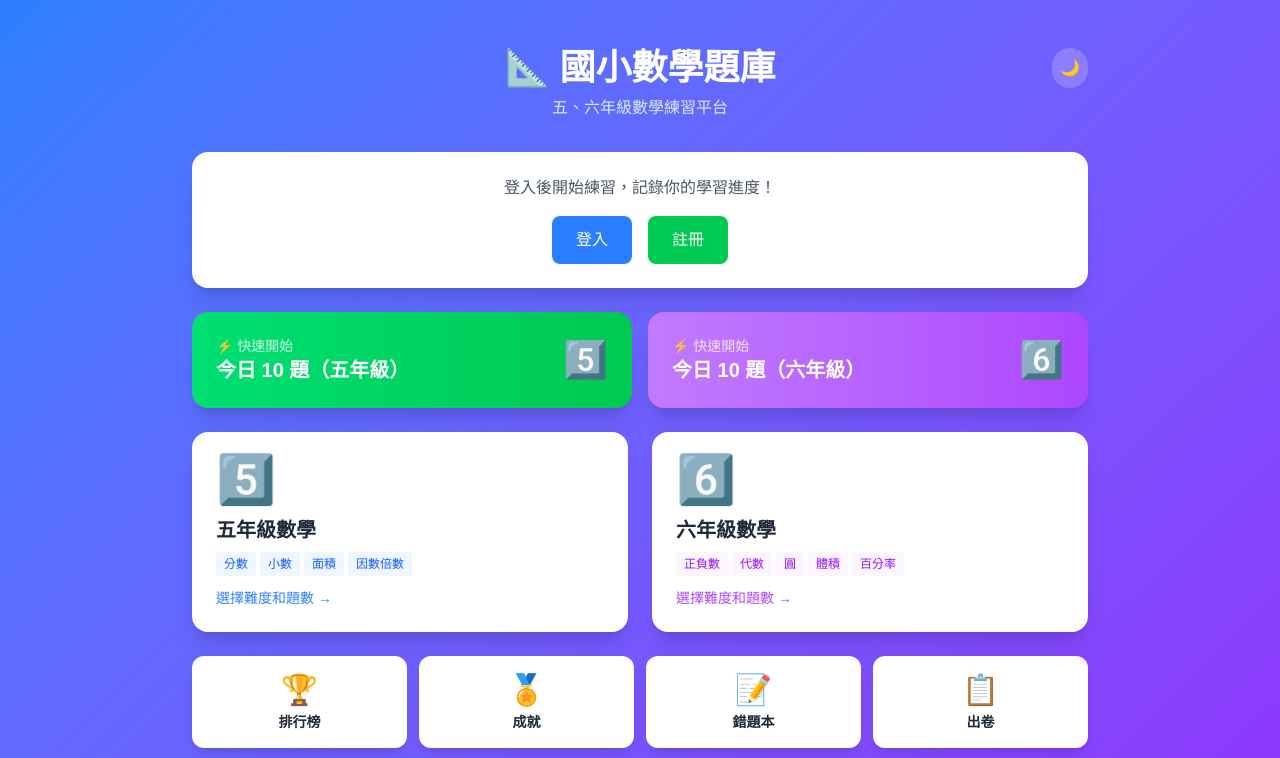
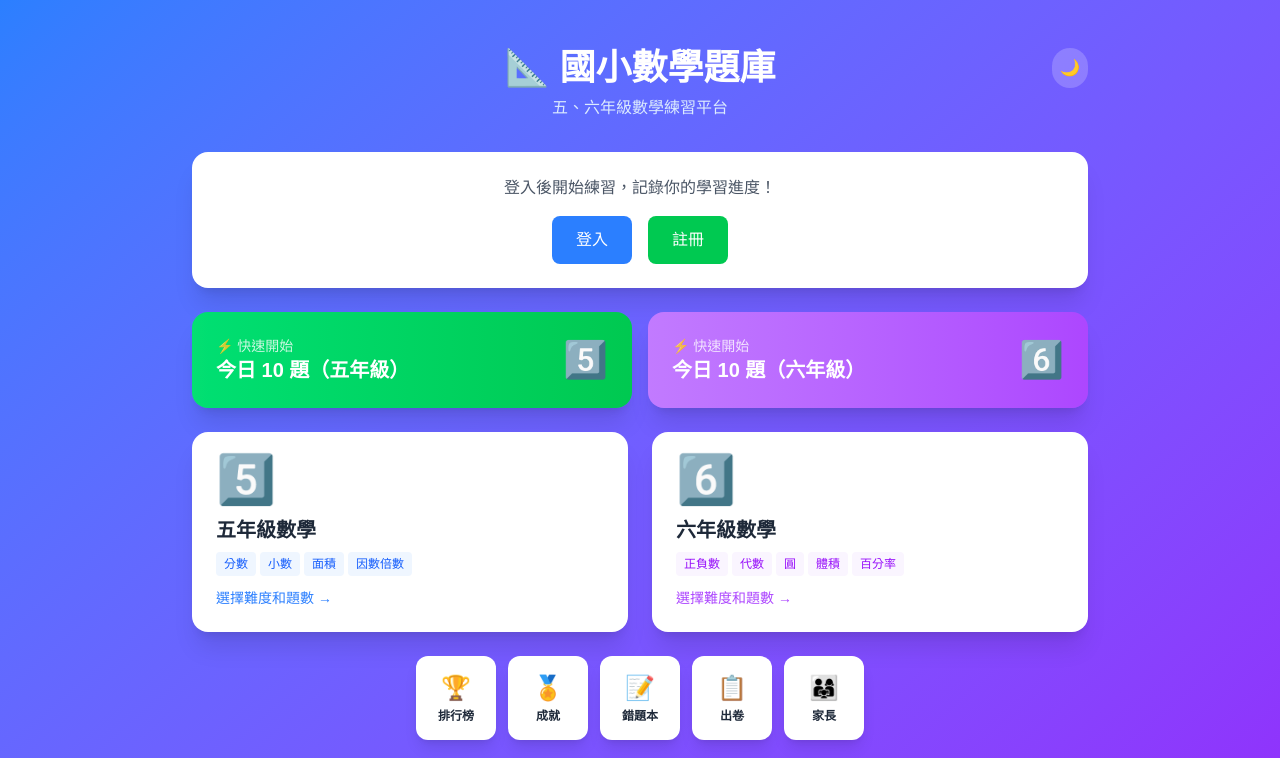
Before and after one commit to Eddie740806/math-quiz-app, a Next.js app: page / in a window 1280 px wide. Shown: the top 758 px of the page. Built offline with nearby package versions, Linux system fonts and the light colour scheme.

Commit message:
第九輪：首頁功能按鈕 UI 優化、錯題數量紅點提示

```diff
--- a/src/app/page.tsx
+++ b/src/app/page.tsx
@@ -260,52 +260,55 @@ export default function Home() {
         </div>
 
         {/* 功能區塊 */}
-        <div className="grid grid-cols-2 md:grid-cols-4 gap-3 mb-6">
+        <div className="flex flex-wrap justify-center gap-3 mb-6">
           {/* 排行榜 */}
           <div
             onClick={() => router.push('/leaderboard')}
-            className="bg-white rounded-xl shadow-lg p-4 cursor-pointer hover:scale-105 transition text-center"
+            className="bg-white rounded-xl shadow-lg p-4 cursor-pointer hover:scale-105 transition text-center w-20"
           >
-            <div className="text-3xl mb-1">🏆</div>
-            <div className="font-bold text-gray-800 text-sm">排行榜</div>
+            <div className="text-2xl mb-1">🏆</div>
+            <div className="font-bold text-gray-800 text-xs">排行榜</div>
           </div>
 
           {/* 成就 */}
           <div
             onClick={() => router.push('/achievements')}
-            className="bg-white rounded-xl shadow-lg p-4 cursor-pointer hover:scale-105 transition text-center"
+            className="bg-white rounded-xl shadow-lg p-4 cursor-pointer hover:scale-105 transition text-center w-20"
           >
-            <div className="text-3xl mb-1">🏅</div>
-            <div className="font-bold text-gray-800 text-sm">成就 {achievementCount > 0 && `(${achievementCount})`}</div>
+            <div className="text-2xl mb-1">🏅</div>
+            <div className="font-bold text-gray-800 text-xs">成就</div>
           </div>
 
           {/* 錯題本 */}
           <div
             onClick={() => user ? router.push('/wrong-answers') : router.push('/login')}
-            className="bg-white rounded-xl shadow-lg p-4 cursor-pointer hover:scale-105 transition text-center"
+            className="bg-white rounded-xl shadow-lg p-4 cursor-pointer hover:scale-105 transition text-center w-20 relative"
           >
-            <div className="text-3xl mb-1">📝</div>
-            <div className="font-bold text-gray-800 text-sm">
-              錯題本 {progress && progress.wrongRecords.length > 0 && `(${progress.wrongRecords.length})`}
-            </div>
+            <div className="text-2xl mb-1">📝</div>
+            <div className="font-bold text-gray-800 text-xs">錯題本</div>
+            {progress && progress.wrongRecords.length > 0 && (
+              <span className="absolute -top-1 -right-1 bg-red-500 text-white text-xs rounded-full w-5 h-5 flex items-center justify-center">
+                {progress.wrongRecords.length}
+              </span>
+            )}
           </div>
 
           {/* 出卷 */}
           <div
             onClick={() => router.push('/create-quiz')}
-            className="bg-white rounded-xl shadow-lg p-4 cursor-pointer hover:scale-105 transition text-center"
+            className="bg-white rounded-xl shadow-lg p-4 cursor-pointer hover:scale-105 transition text-center w-20"
           >
-            <div className="text-3xl mb-1">📋</div>
-            <div className="font-bold text-gray-800 text-sm">出卷</div>
+            <div className="text-2xl mb-1">📋</div>
+            <div className="font-bold text-gray-800 text-xs">出卷</div>
           </div>
 
           {/* 家長查看 */}
           <div
             onClick={() => router.push('/parent-view')}
-            className="bg-white rounded-xl shadow-lg p-4 cursor-pointer hover:scale-105 transition text-center md:col-span-2"
+            className="bg-white rounded-xl shadow-lg p-4 cursor-pointer hover:scale-105 transition text-center w-20"
           >
-            <div className="text-3xl mb-1">👨‍👩‍👧</div>
-            <div className="font-bold text-gray-800 text-sm">家長查看孩子進度</div>
+            <div className="text-2xl mb-1">👨‍👩‍👧</div>
+            <div className="font-bold text-gray-800 text-xs">家長</div>
           </div>
         </div>
 
```
